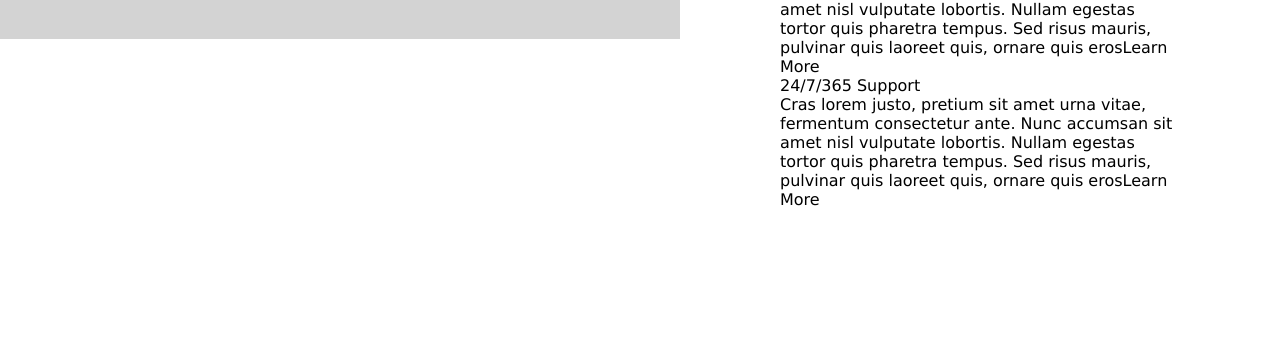
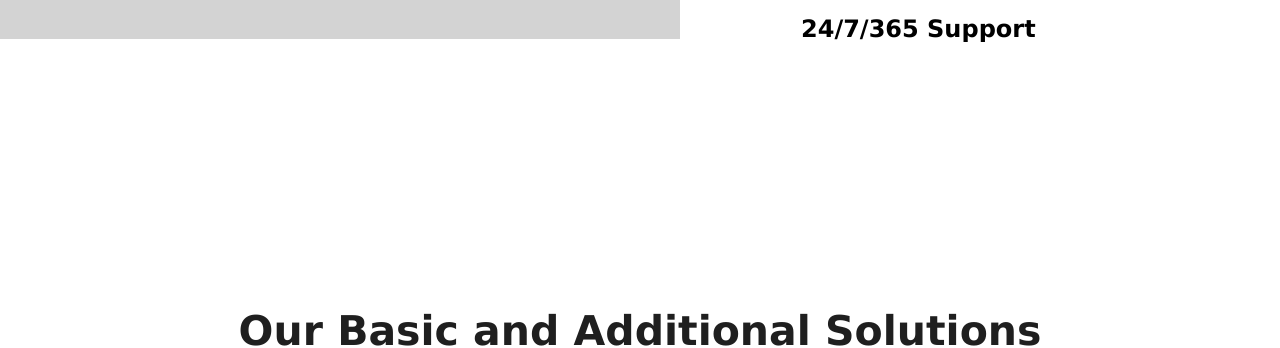
Before and after one commit to LTWIM/ssumco_public, a Next.js app: page /prices in a window 1280 px wide. Shown: the part 1064-1412 px from the top of the page. Built offline with nearby package versions, Linux system fonts and the light colour scheme.

Commit message:
feat : block

```diff
--- /dev/null
+++ b/components/createBlock.js
@@ -0,0 +1,22 @@
+import React, {useRef} from "react";
+import styles from "../styles/module_stylesheets/photobanner.module.scss";
+export default function CreateBlock(props) {
+  return (
+    <div className={props.selected === props.value
+      ? styles.PhotoBanner__block__active
+      : styles.PhotoBanner__block
+    }
+    onClick={(e)=>{
+      e.preventDefault();
+      props.onChange(props.value);
+    }}
+    ref={props.blockref}
+    >
+      {props.title}
+      <div className={styles.PhotoBanner__block__body}>
+        {props.body}
+        {props.type === "4" && <span>Learn More</span>}
+      </div>
+    </div>
+  );
+}
--- a/components/index.js
+++ b/components/index.js
@@ -15,3 +15,4 @@ export {default as TrialForm} from './trial_form'
 export {default as TeamBanner} from './teamBanner'
 export { default as Nav } from './Nav'
 export {default as UseBackground } from './UseBackground'
+export { default as CreateBlock } from './createBlock'
--- a/components/photoBanner.js
+++ b/components/photoBanner.js
@@ -1,28 +1,63 @@
-import React, { createRef } from "react";
+import React, { createRef, useState, useRef } from "react";
 import styles from "../styles/module_stylesheets/photobanner.module.scss";
-import { UseBackground } from "./index";
+import { UseBackground, CreateBlock } from "./index";
+
 
 export default function PhotoBanner(props) {
-  const block = (content) => {
-    return (
-      <div className={props.selected === props.value
-        ? styles.PhotoBanner__block__active
-        : styles.PhotoBanner__block
+  const [blockSelected, setBlockSelected] = useState(null);
+
+  let reference = Array(4)
+    .fill(0)
+    .map(()=> useRef());
+
+  const componentDidMount = () => {
+    window.addEventListener("click",handleEventListener)
+    window.scrollTo(0,0)
   }
-      onClick={(e)=>{
-        e.preventDefault();
-        props.onChange(props.value);
-      }}
-      ref={props.blockref}
-      >
-        {content.title}
-        <div className={styles.PhotoBanner__block__body}>
-          {content.body}
-          {props.type === "4" && <span>Learn More</span>}
-        </div>
-      </div>
-    );
+
+  const componentWillUnmount = () => {
+    window.removeEventListener("click", handleEventListener);
+  }
+
+  const getOrCreateRef = (index) => {
+    if (!reference.hasOwnProperty(index)) {
+      // reference[index] = createRef();
+      reference[index] = useRef();
+
+    }
+    return
   };
+  const handleEventListener = (e) => {
+    if(reference.every((ref)=> !ref.current.contains(e.target))){
+      setBlockSelected(null);
+    }
+  }
+  const handleChangeOnBlock = (value) => {
+    blockSelected === value
+      ? setBlockSelected(null)
+      : setBlockSelected(value)
+  }
+
+  // const block = (content) => {
+  //   return (
+  //     <div className={props.selected === props.value
+  //       ? styles.PhotoBanner__block__active
+  //       : styles.PhotoBanner__block
+  //     }
+  //     onClick={(e)=>{
+  //       e.preventDefault();
+  //       props.onChange(props.value);
+  //     }}
+  //     ref={props.blockref}
+  //     >
+  //       {content.title}
+  //       <div className={styles.PhotoBanner__block__body}>
+  //         {content.body}
+  //         {props.type === "4" && <span>Learn More</span>}
+  //       </div>
+  //     </div>
+  //   );
+  // };
   const classNameType = () => {
     switch (props.type) {
       case "1":
@@ -112,7 +147,19 @@ export default function PhotoBanner(props) {
           <div className={styles.PhotoBanner__blockcont}>
             <div className={styles.PhotoBanner__header1}>{props.header1}</div>
             <div className={styles.PhotoBanner__blockWrapper}>
-              {props.contents.map((content) => block(content))}
+              {/* {props.contents.map((content) => block(content))} */}
+
+              {props.contents.map((block, index) => (
+              <CreateBlock
+                selected={blockSelected}
+                value={index}
+                blockref={getOrCreateRef(index)}
+                type={props.type}
+                onChange={handleChangeOnBlock}
+                title = {block.title}
+                body = {block.body}
+              />
+              ))}
             </div>
             <div className={styles.PhotoBanner__footer}>{props.footer}</div>
           </div>
@@ -130,9 +177,27 @@ export default function PhotoBanner(props) {
         );
       case "4":
         return (
+          // <div className={`${styles.PhotoBanner__blockcont} ${styles.type4}`}>
+          //   <div className={styles.PhotoBanner__blockWrapper}>
+          //     {props.contents.map((content) => block(content))}
+          //   </div>
+          // {props.footer && <div className={`${styles.PhotoBanner__btn} ${styles.bg}`}>
+          //   {props.footer}
+          // </div>}
+          // </div>
           <div className={`${styles.PhotoBanner__blockcont} ${styles.type4}`}>
           <div className={styles.PhotoBanner__blockWrapper}>
-              {props.contents.map((content) => block(content))}
+            {props.contents.map((block, index) => (
+              <CreateBlock
+                selected={blockSelected}
+                value={index}
+                blockref={getOrCreateRef(index)}
+                type={props.type}
+                onChange={handleChangeOnBlock}
+                title = {block.title}
+                body = {block.body}
+              />
+            ))}
           </div>
         {props.footer && <div className={`${styles.PhotoBanner__btn} ${styles.bg}`}>
           {props.footer}
@@ -170,7 +235,12 @@ export default function PhotoBanner(props) {
         return(
           <div className={styles.PhotoBanner__textcont}>
             <div className={styles.PhotoBanner__header1}>{props.header1}</div>
-            <div className={styles.PhotoBanner__header2}><div style={{fontWeight:'100'}}>M</div>ore News and Discounts</div>
+            <div className={styles.PhotoBanner__header2}>
+              <div style={{fontWeight:'100'}}>
+                M
+              </div>
+                ore News and Discounts
+              </div>
             <div className={styles.PhotoBanner__body}>{props.body}</div>
             <div className={styles.PhotoBanner__btn}>Read more</div>
           </div>
--- a/styles/module_stylesheets/photobanner.module.scss
+++ b/styles/module_stylesheets/photobanner.module.scss
@@ -94,7 +94,7 @@
     margin-bottom: 30px;
   }
   .PhotoBanner__cont__type4 {
-    // border: 1px solid red;
+    border: 1px solid red;
     position: relative;
     display: flex;
     width: 70%;
@@ -117,6 +117,8 @@
       color: #3b00ad;
       margin-top: 0px;
       display: flex;
+      // border: 1px solid;
+      text-align: left;
     }
 
     .PhotoBanner__btn{
@@ -254,7 +256,15 @@
       max-height: 45px;
       font-weight: bold;
       transition: max-height 0.5s;
-      .PhotoBanner__bloc__active{
+
+      .PhotoBanner__block__body {
+        margin-top: 20px;
+        font-size: 16px;
+        line-height: 1.63;
+        color: #747474;
+      }
+    }
+    .PhotoBanner__block__active{
       padding: 15px 0px;
       box-sizing: border-box;
       border-left: 21px solid rgba(0, 0, 0, 0);
@@ -270,7 +280,6 @@
       font-weight: bold;
       max-height: 300px;
       transition: max-height 0.5s;
-      }
       .PhotoBanner__block__body {
         margin-top: 20px;
         font-size: 16px;
```
Also changed, not shown: pages/index.js (+29 -29 lines), styles/module_stylesheets/createBlock.module.scss (added). Lines whose indentation alone changed are shown as unchanged.
